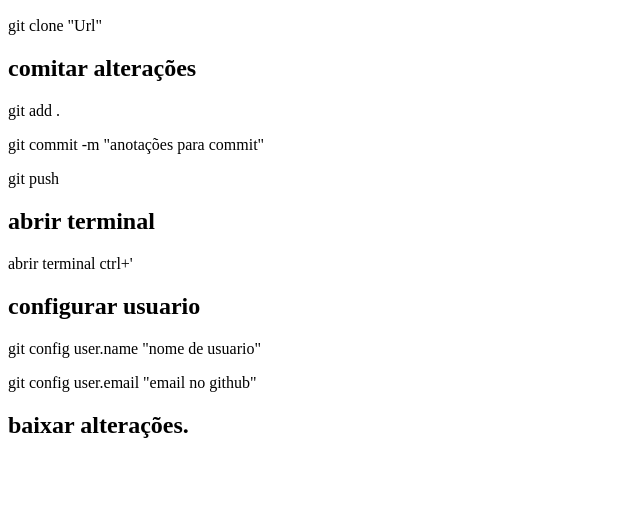
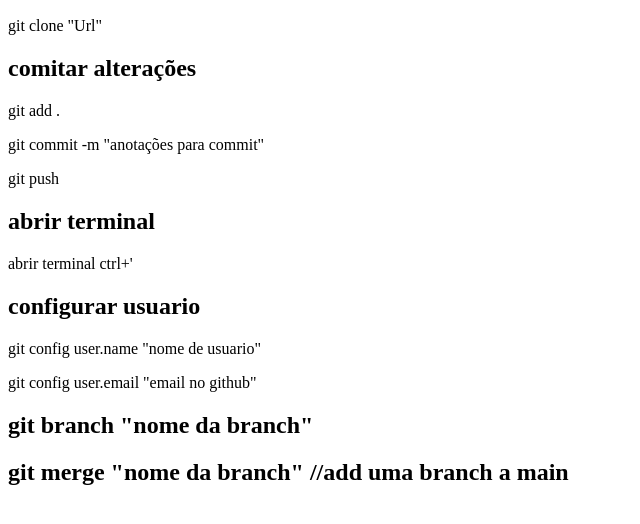
Before and after one commit to gabrielmrco/Grupo-E, a plain HTML site: page index.html in a window 1280 px wide. Shown: the part 96-620 px from the top of the page, without its empty margins (0-640 px from the left). Drawn offline with Linux system fonts and the light colour scheme.

Commit message:
alteracoes html

```diff
--- a/index.html
+++ b/index.html
@@ -17,7 +17,9 @@
     <p>git config user.name "nome de usuario"</p>
     <p>git config user.email "email no github"</p>
 
-    <h2>baixar alterações.</h2>
+    <h2>git branch "nome da branch"</h2>
+
+    <h2>git merge "nome da branch" //add uma branch a main</h2>
 
 
   </body>
```
